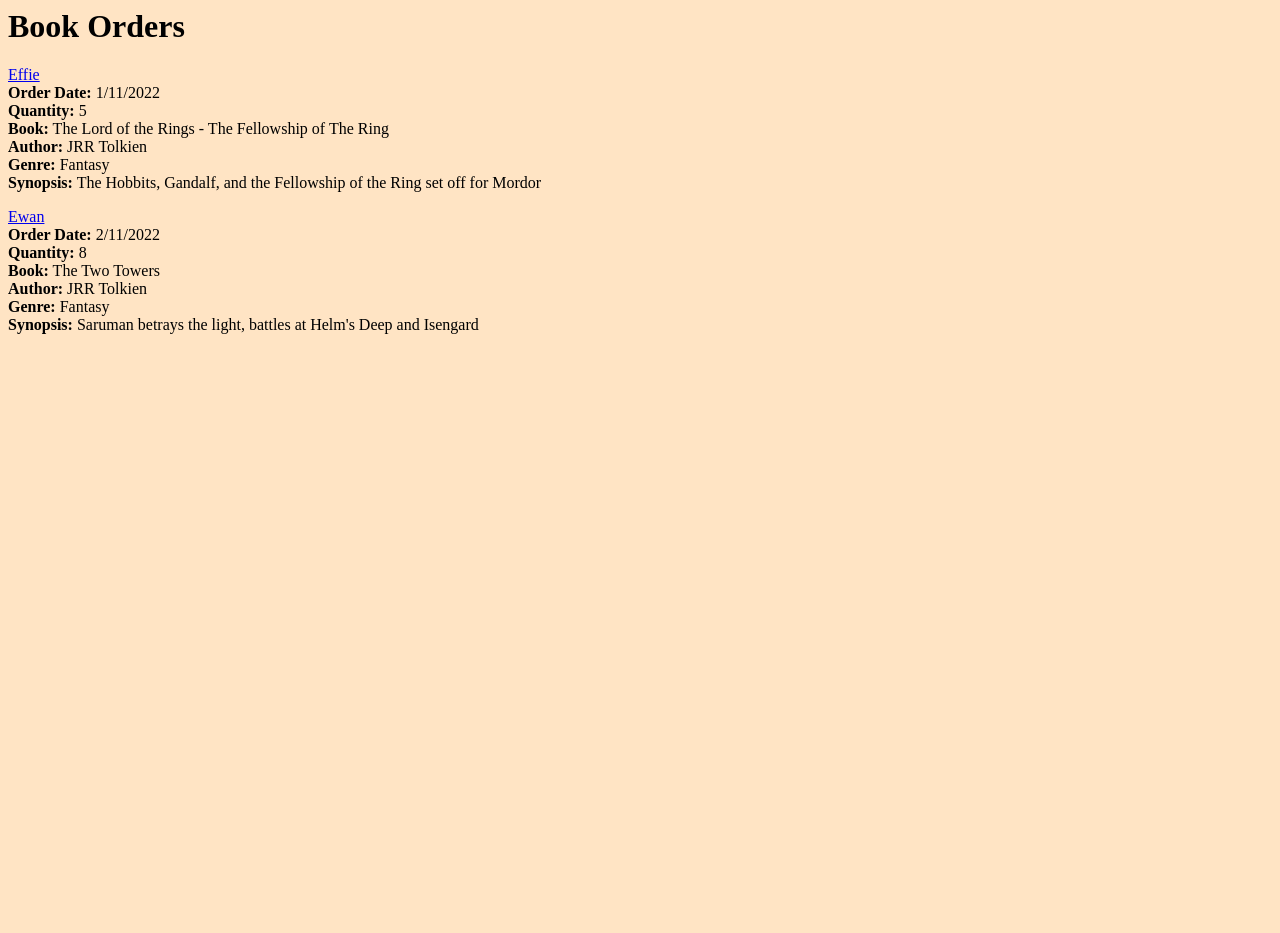
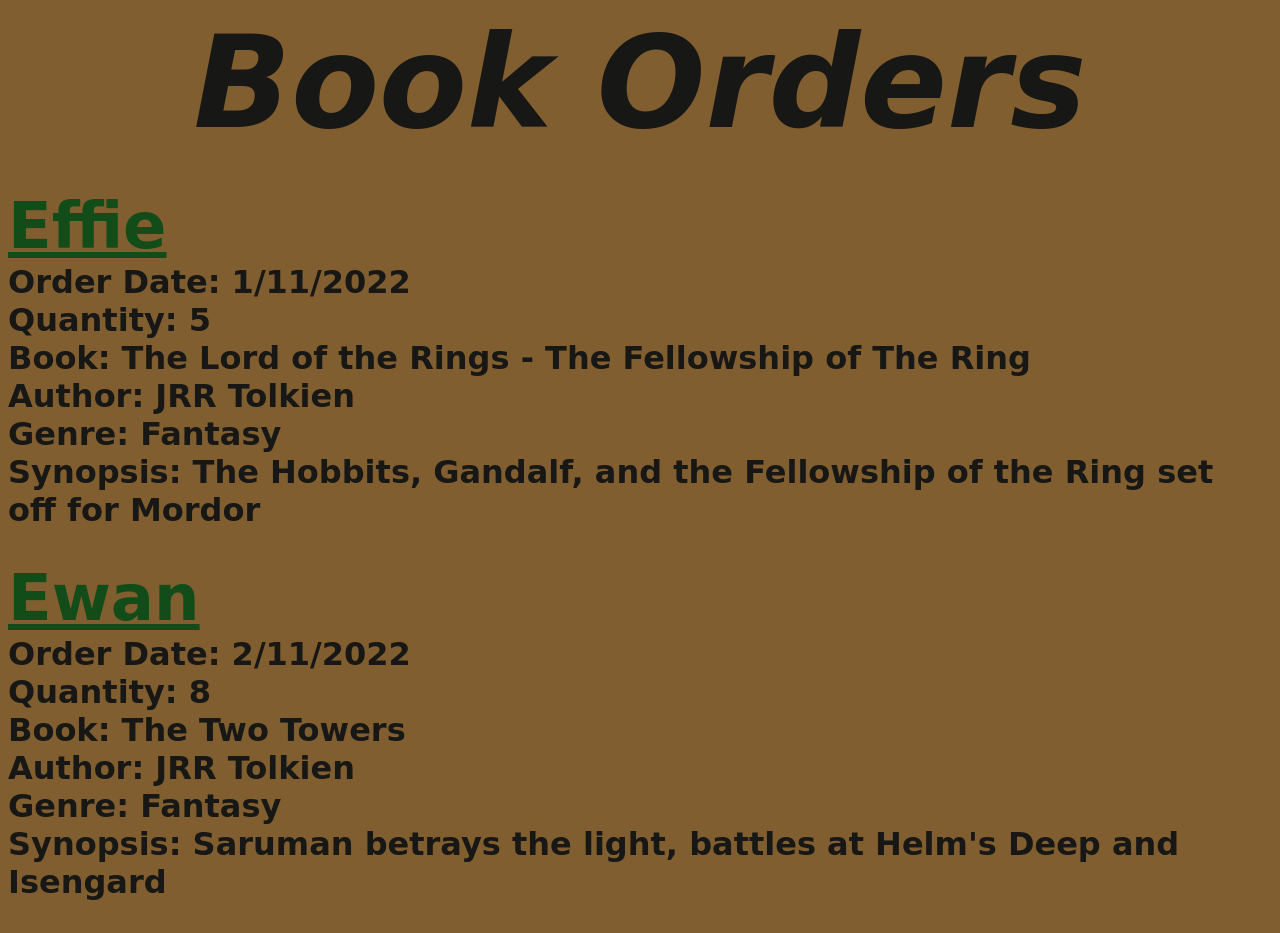
Before and after one commit to Effrancina/w2d3_Flask_lab_Ewan, a Flask app: page /orders in a window 1280 px wide. Before the commit the page ends 334 px from the top, so only its background shows below. Run offline with Flask 2, Linux system fonts and the light colour scheme.

Commit message:
final commit

```diff
--- a/static/style.css
+++ b/static/style.css
@@ -1,10 +1,31 @@
-@font-face {
-    font-family: Hobbiton Brushhand;
-    src: url('static/HobbitonBrushhandhobbitonBrush-WygA.ttf') format('truetype');
+body {
+    background-color: rgb(129, 94, 48);
+    color: rgb(23, 23, 21);
+    font-family: cursive;
+    font-weight: 900;
 }
 
-body {
-    background-color: bisque;
+h1 {
+    font-size: 8rem;
+    font-weight: 900;
+    font-style: oblique;
+    text-align: center;
+    margin: 0;
 }
 
+
+#cxname {
+    color: rgb(17, 76, 25);
+    font-size: 4rem;
+
+}
+
+p {
+    font-size: 2rem;
+    font-weight: 900;
+}
+
+
+
+
 /* url('fonts/fira/woff2/FiraSans-Regular.ttf') format('truetype'); */
--- a/templates/index.html
+++ b/templates/index.html
@@ -8,7 +8,7 @@
     {% for order in orders %}
     <div>
         <p>
-            <a href="orders/{{orders.index(order)}}"> {{order.customer_name}} </a>
+            <a id="cxname" href="orders/{{orders.index(order)}}"> {{order.customer_name}} </a>
             <br>
             <b>Order Date:</b> {{order.order_date}}
             <br>
```
